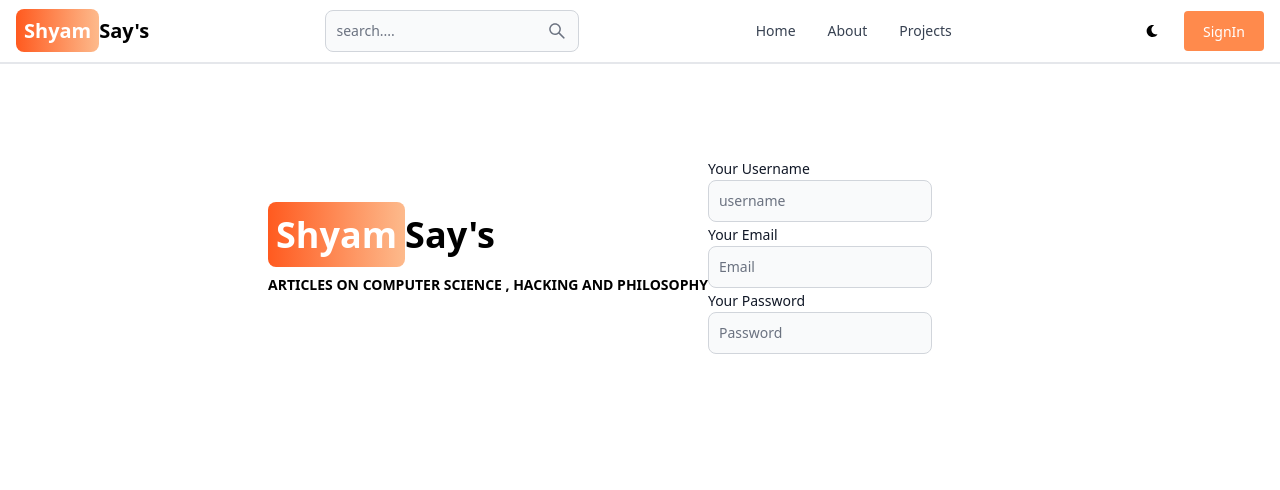
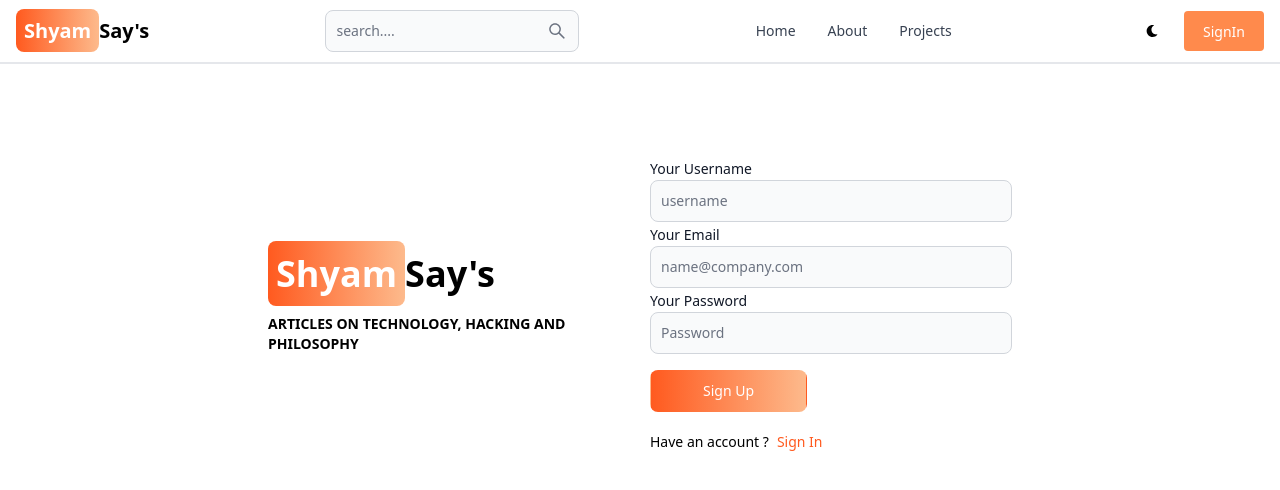
Before and after one commit to 003-kalki/mern-blog, a React (Vite) app in the folder client/: page /sign-up in a window 1280 px wide. Shown: the top 490 px of the page. Built offline with nearby package versions, Linux system fonts and the light colour scheme.

Commit message:
create signup ui

```diff
--- a/client/src/pages/SignUp.jsx
+++ b/client/src/pages/SignUp.jsx
@@ -1,13 +1,13 @@
-import { Label, TextInput } from 'flowbite-react';
+import { Label, TextInput,Button } from 'flowbite-react';
 
 
 import {Link} from 'react-router-dom';
 export default function SignUp() {
   return (
     <div className='min-h-screen mt-20'>
-   <div className='flex p-3 max-w-3xl mx-auto flex-col md:flex-row md:items-center'>
+   <div className='flex p-3 max-w-3xl mx-auto flex-col md:flex-row md:items-center gap-5'>
     {/* left*/}
-    <div className="">
+    <div className="flex-1">
     <Link   to ="/" className='self-center whitespace-nowrap  font-semibold dark:text-white text-4xl'>
                 <span  className='px-2 py-2 bg-gradient-to-r
                  from-orange-500
@@ -21,14 +21,14 @@ export default function SignUp() {
             </Link>
            <p className='text-sm mt-5 font-semibold'>
 
-            ARTICLES ON   COMPUTER SCIENCE , HACKING AND PHILOSOPHY
+            ARTICLES ON TECHNOLOGY, HACKING AND PHILOSOPHY
 
 
            </p>
             </div>
 {/*right */}
-        <div className=''>
-        <form>
+        <div className='flex-1'>
+        <form className=''>
          <div >
          <Label value ='Your Username'/>
                 <TextInput
@@ -41,7 +41,7 @@ export default function SignUp() {
                <Label value ='Your Email'/>
                 <TextInput
                    type ='text'
-                   placeholder= 'Email'
+                   placeholder= 'name@company.com'
                    id ='email'/>
 
                </div>
@@ -53,7 +53,17 @@ export default function SignUp() {
                    id ='Password'/>
 
                </div>
+               <Button  className='mt-4 px-9 bg-gradient-to-r   from-orange-500 to
+                  to-orange-300 ' type='submit '>
+                Sign Up
+               </Button>
          </form>
+         <div className="flex gap-2 text-sm mt-5">
+          Have an account ?
+          <Link to='/sign-in' className='text-orange-500'>
+            Sign In
+          </Link>
+         </div>
 </div>
    </div>
     </div>
```
